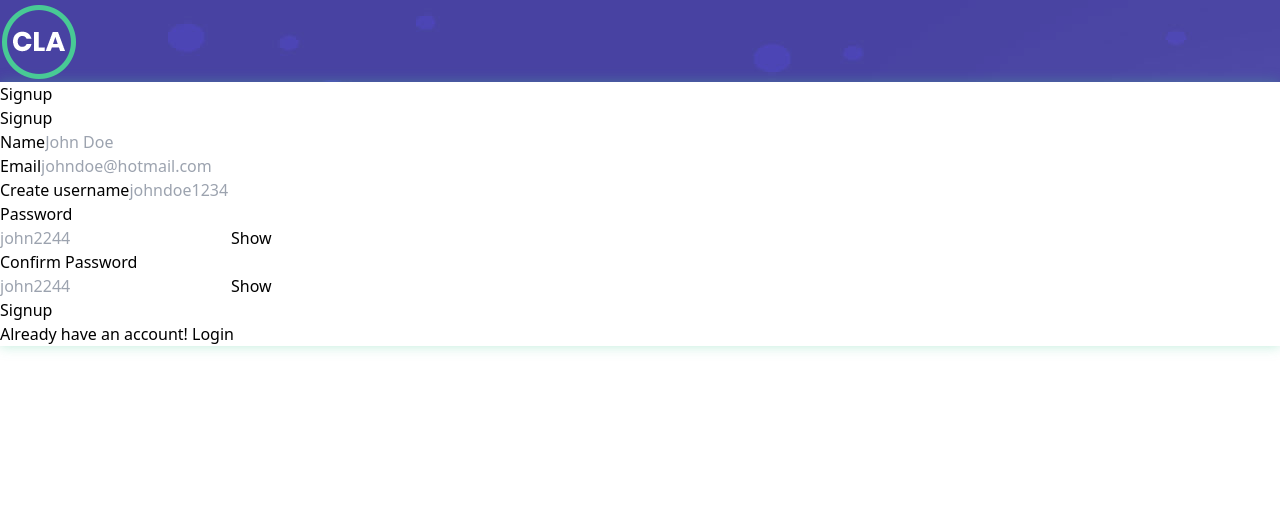
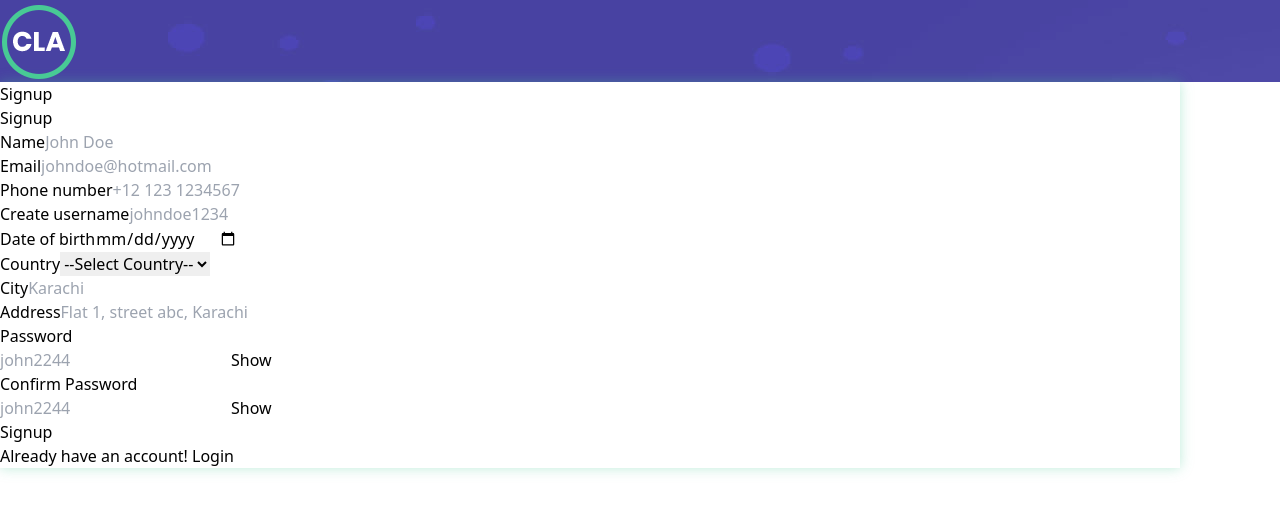
Before and after one commit to anasrazaofficial/tech-store-react, a React (Vite) app: page /signup in a window 1280 px wide. Shown: the top 512 px of the page. Built offline with nearby package versions, Linux system fonts and the light colour scheme.

Commit message:
add fields in signup

```diff
--- a/src/Pages/Login.jsx
+++ b/src/Pages/Login.jsx
@@ -28,6 +28,8 @@ const Login = () => {
                         }
                     }
                     invalid ? alert("Invalid credentials") : null
+                } else {
+                    alert("Invalid credentials")
                 }
             })
             .catch((err) => console.error(err))
@@ -39,25 +41,25 @@ const Login = () => {
                 <img src="src\Assets\logo.png" alt="" className='w-2/4' />
             </div>
             <div className='sm:relative'>
-                <div className='sm:absolute top-1/2 sm:-translate-y-1/2 left-1/2 sm:-translate-x-1/2 border px-4 sm:px-12 py-4 rounded-md bg-[--theme-primary] sm:bg-transparent h-screen sm:h-auto max-w-[100%] w-auto' style={{ boxShadow: '0px 0px 12px #48c8955c' }}>
+                <div className='sm:absolute top-1/2 sm:-translate-y-1/2 left-1/2 sm:-translate-x-1/2 border px-4 sm:px-6 py-4 rounded-md bg-[--theme-primary] sm:bg-transparent h-screen sm:h-auto max-w-[100%] w-auto' style={{ boxShadow: '0px 0px 12px #48c8955c' }}>
                     <div className='text-center'>
                         <h2 className='text-2xl font-semibold text-center border-b pb-2 text-white sm:text-black sm:border-black sm:inline-block px-1 hidden'>Login</h2>
                     </div>
                     <form onSubmit={loginUser} className='bg-white px-6 py-8 sm:p-0 rounded-md text-start absolute sm:static top-[60%] left-1/2 -translate-x-1/2 sm:translate-x-0 -translate-y-[60%] sm:translate-y-0 flex flex-col gap-3 sm:gap-4 w-80 sm:w-auto max-w-full'>
                         <h2 className='text-2xl font-semibold text-center pb-2 sm:text-black px-1 sm:hidden'>Login</h2>
-                        <div className='flex flex-col gap-y-1 sm:gap-y-2 mt-6'>
+                        <div className='flex flex-col gap-y-1 sm:gap-y-2 text-sm sm:text-base mt-6'>
                             <label htmlFor="email" className='font-semibold'>Username</label>
-                            <input type="text" id='email' name='email' placeholder='johndoe@hotmail.com' className='border px-3 py-1 focus-visible:outline-black' required onChange={(e) => setUser({ ...user, username: e.target.value })} />
+                            <input type="text" id='email' name='email' placeholder='johndoe@hotmail.com' className='border px-2 sm:px-3 py-1 focus-visible:outline-black' required onChange={(e) => setUser({ ...user, username: e.target.value })} />
                         </div>
-                        <div className='flex flex-col gap-y-1 sm:gap-y-2'>
+                        <div className='flex flex-col gap-y-1 sm:gap-y-2 text-sm sm:text-base'>
                             <label htmlFor="password" className='font-semibold'>Password</label>
                             <div className='flex items-center'>
-                                <input type={pass ? 'text' : 'password'} name="password" id="password" placeholder='johndoe123' className='border px-3 py-1 w-full focus-visible:outline-black' required minLength='8' onChange={(e) => setUser({ ...user, password: e.target.value })} />
+                                <input type={pass ? 'text' : 'password'} name="password" id="password" placeholder='johndoe123' className='border px-2 sm:px-3 py-1 w-full focus-visible:outline-black' required minLength='8' onChange={(e) => setUser({ ...user, password: e.target.value })} />
                                 {pass ? <span className='text-blue-500 font-bold cursor-pointer px-2 border-y border-r py-1 hover:text-blue-600' onClick={() => setPass(false)}>Hide</span> : <span className='text-blue-500 font-bold cursor-pointer px-2 border-y border-r py-1 hover:text-blue-600' onClick={() => setPass(true)}>Show</span>}
                             </div>
                         </div>
                         <div className='mx-auto text-center mt-6'>
-                            <button type='submit' className='bg-[--theme-secondary] font-semibold sm:font-bold py-2 px-10 sm:px-8 hover:bg-[--theme-secondary-hover] transition-colors text-white'>Login</button>
+                            <button type='submit' className='bg-[--theme-secondary] font-semibold sm:font-bold py-2 px-10 sm:px-8 hover:bg-[--theme-secondary-hover] transition-colors text-white cursor-pointer'>Login</button>
                         </div>
                         <p className='text-sm'>Don't have an account! <Link to='/signup' className='font-bold cursor-pointer'>Signup</Link></p>
                     </form>
--- a/src/Pages/Signup.jsx
+++ b/src/Pages/Signup.jsx
@@ -1,47 +1,49 @@
 import axios from 'axios'
 import React, { useState } from 'react'
-import { Link, useNavigate } from 'react-router-dom'
+import { Link } from 'react-router-dom'
+import { url } from '../App'
 
 const Signup = () => {
     const [user, setUser] = useState({
         name: '',
         email: '',
+        phoneNumber: '',
         username: '',
+        dob: '',
+        country: '',
+        city: '',
+        address: '',
         password: '',
         confirmPassword: '',
         isLoggedin: true
     })
     const [pass, setPass] = useState(false)
     const [conPass, setConPass] = useState(false)
-    const navigate = useNavigate()
 
     const signupUser = (e) => {
         e.preventDefault()
 
         const post = () => {
-            axios.post('http://localhost:3000/users', user)
+            axios.post(`${url}/users`, user)
                 .then((resp) => {
                     console.info(resp)
                     window.localStorage.setItem('active', 'true')
-                    navigate('/home')
+                    window.location.href = '/'
                 })
                 .catch((err) => console.error(err))
         }
 
-        axios.get('http://localhost:3000/users')
+        axios.get(`${url}/users`)
             .then((res) => {
-                debugger
                 if (user.password === user.confirmPassword) {
                     if (res.data.length === 0) {
                         post()
                     } else {
-                        // Start from here add flag for post only one time
                         let userFound = true
                         for (let i = 0; i < res.data.length; i++) {
                             const e = res.data[i];
-                            if (e.username !== user.username && e.email !== user.email) {
-                                userFound = true
-                            } else {
+                            if (e.username !== user.username && e.email !== user.email) userFound = true
+                            else {
                                 alert('Username or email not available')
                                 userFound = false
                                 break
@@ -59,47 +61,77 @@ const Signup = () => {
     }
 
     return (
-        <div className='grid sm:grid-cols-3'>
-            <div className='hidden bg-banner h-screen col-span-2 sm:flex justify-center items-center'>
+        <div className='grid sm:grid-cols-2'>
+            <div className='hidden bg-banner h-screen sm:flex justify-center items-center'>
                 <img src="src\Assets\logo.png" alt="" className='w-2/4' />
             </div>
             <div className='sm:relative'>
-                <div className='sm:absolute top-1/2 sm:-translate-y-1/2 left-1/2 sm:-translate-x-1/2 border px-4 sm:px-12 py-4 rounded-md bg-[--theme-primary] sm:bg-transparent h-screen sm:h-auto max-w-[100%] w-auto' style={{ boxShadow: '0px 0px 12px #48c8955c' }}>
+                <div className='sm:absolute top-1/2 sm:-translate-y-1/2 left-1/2 sm:-translate-x-1/2 border px-4 sm:px-6 py-4 rounded-md bg-[--theme-primary] sm:bg-transparent h-screen sm:h-auto max-w-[100%]' style={{ boxShadow: '0px 0px 12px #48c8955c', width: 'calc(100% - 100px)' }}>
                     <div className='text-center'>
                         <h2 className='text-2xl font-semibold text-center border-b pb-2 text-white sm:text-black sm:border-black sm:inline-block px-1 hidden'>Signup</h2>
                     </div>
-                    <form onSubmit={signupUser} className='bg-white px-6 py-8 sm:p-0 rounded-md text-start absolute sm:static top-[60%] left-1/2 -translate-x-1/2 sm:translate-x-0 -translate-y-[60%] sm:translate-y-0 flex flex-col gap-3 sm:gap-4 w-80 sm:w-auto max-w-full'>
+                    <form onSubmit={signupUser} className='bg-white px-6 py-8 sm:p-0 rounded-md text-start absolute sm:static top-[60%] left-1/2 -translate-x-1/2 sm:translate-x-0 -translate-y-[60%] sm:translate-y-0  space-y-3 sm:space-y-4 w-80 sm:w-auto max-w-full'>
                         <h2 className='text-2xl font-semibold text-center pb-2 sm:text-black px-1 sm:hidden'>Signup</h2>
-                        <div className='flex flex-col gap-y-1 sm:gap-y-2 mt-6'>
+                        <div className='grid grid-cols-2 gap-3 sm:gap-4 mt-6'>
+                            <div className='flex flex-col gap-y-1 sm:gap-y-2 text-sm xl:text-base'>
                                 <label htmlFor="name" className='font-semibold'>Name</label>
-                            <input type="text" id='name' name='name' placeholder='John Doe' className='border px-3 py-1 focus-visible:outline-black' required onChange={(e) => setUser({ ...user, name: e.target.value })} />
+                                <input type="text" id='name' name='name' placeholder='John Doe' className='border rounded-md px-2 sm:px-3 py-1 focus-visible:outline-black' required onChange={(e) => setUser({ ...user, name: e.target.value })} />
                             </div>
-                        <div className='flex flex-col gap-y-1 sm:gap-y-2'>
+                            <div className='flex flex-col gap-y-1 sm:gap-y-2 text-sm xl:text-base'>
                                 <label htmlFor="email" className='font-semibold'>Email</label>
-                            <input type="email" id='email' name='email' placeholder='johndoe@hotmail.com' className='border px-3 py-1 focus-visible:outline-black' required onChange={(e) => setUser({ ...user, email: e.target.value })} />
+                                <input type="email" id='email' name='email' placeholder='johndoe@hotmail.com' className='border rounded-md px-2 sm:px-3 py-1 focus-visible:outline-black' required onChange={(e) => setUser({ ...user, email: e.target.value })} />
                             </div>
-                        <div className='flex flex-col gap-y-1 sm:gap-y-2'>
+                            <div className='flex flex-col gap-y-1 sm:gap-y-2 text-sm xl:text-base'>
+                                <label htmlFor="phoneNumber" className='font-semibold'>Phone number</label>
+                                <input type="tel" id='phoneNumber' name='phoneNumber' placeholder="+12 123 1234567" className='border rounded-md px-2 sm:px-3 py-1 focus-visible:outline-black' required onChange={(e) => setUser({ ...user, phoneNumber: e.target.value })} />
+                            </div>
+                            <div className='flex flex-col gap-y-1 sm:gap-y-2 text-sm xl:text-base'>
                                 <label htmlFor="username" className='font-semibold'>Create username</label>
-                            <input type="text" id='username' name='username' placeholder='johndoe1234' className='border px-3 py-1 focus-visible:outline-black' required onChange={(e) => setUser({ ...user, username: e.target.value })} />
+                                <input type="text" id='username' name='username' placeholder='johndoe1234' className='border rounded-md px-2 sm:px-3 py-1 focus-visible:outline-black' required onChange={(e) => setUser({ ...user, username: e.target.value })} />
                             </div>
-                        <div className='flex flex-col gap-y-1 sm:gap-y-2'>
+                            <div className='flex flex-col gap-y-1 sm:gap-y-2 text-sm xl:text-base'>
+                                <label htmlFor="dob" className='font-semibold'>Date of birth</label>
+                                <input type="date" id='dob' name='dob' placeholder='johndoe1234' className='border rounded-md px-2 sm:px-3 py-1 focus-visible:outline-black' required onChange={(e) => setUser({ ...user, dob: e.target.value })} />
+                            </div>
+                            <div className='flex flex-col gap-y-1 sm:gap-y-2 text-sm xl:text-base'>
+                                <label htmlFor="country" className='font-semibold'>Country</label>
+                                <select id='country' name='country' className='border rounded-md px-2 sm:px-3 py-1 focus-visible:outline-black' required onChange={(e) => setUser({ ...user, country: e.target.value })} >
+                                    <option>--Select Country--</option>
+                                    <option>Pakistan</option>
+                                    <option>USA</option>
+                                    <option>UK</option>
+                                    <option>China</option>
+                                    <option>Turkey</option>
+                                    <option>India</option>
+                                </select>
+                            </div>
+                            <div className='flex flex-col gap-y-1 sm:gap-y-2 text-sm xl:text-base'>
+                                <label htmlFor="city" className='font-semibold'>City</label>
+                                <input type="text" id='city' name='city' placeholder='Karachi' className='border rounded-md px-2 sm:px-3 py-1 focus-visible:outline-black' required onChange={(e) => setUser({ ...user, city: e.target.value })} />
+                            </div>
+                            <div className='flex flex-col gap-y-1 sm:gap-y-2 text-sm xl:text-base'>
+                                <label htmlFor="address" className='font-semibold'>Address</label>
+                                <input type="text" id='address' name='address' placeholder='Flat 1, street abc, Karachi' className='border rounded-md px-2 sm:px-3 py-1 focus-visible:outline-black' required onChange={(e) => setUser({ ...user, address: e.target.value })} />
+                            </div>
+                            <div className='flex flex-col gap-y-1 sm:gap-y-2 text-sm xl:text-base'>
                                 <label htmlFor="password" className='font-semibold'>Password</label>
                                 <div className='flex items-center'>
-                                <input type={pass ? 'text' : 'password'} name="password" id="password" placeholder='john2244' className='border px-3 py-1 w-full focus-visible:outline-black' required minLength='8' onChange={(e) => setUser({ ...user, password: e.target.value })} />
+                                    <input type={pass ? 'text' : 'password'} name="password" id="password" placeholder='john2244' className='border rounded-md px-2 sm:px-3 py-1 w-full focus-visible:outline-black' required minLength='8' onChange={(e) => setUser({ ...user, password: e.target.value })} />
                                     {pass ? <span className='text-blue-500 font-bold cursor-pointer px-2 border-y border-r py-1 hover:text-blue-600' onClick={() => setPass(false)}>Hide</span> : <span className='text-blue-500 font-bold cursor-pointer px-2 border-y border-r py-1 hover:text-blue-600' onClick={() => setPass(true)}>Show</span>}
                                 </div>
                             </div>
-                        <div className='flex flex-col gap-y-1 sm:gap-y-2'>
+                            <div className='flex flex-col gap-y-1 sm:gap-y-2 text-sm xl:text-base'>
                                 <label htmlFor="confirmPassword" className='font-semibold'>Confirm Password</label>
                                 <div className='flex items-center'>
-                                <input type={conPass ? 'text' : 'password'} name="confirmPassword" id="confirmPassword" placeholder='john2244' className='border px-3 py-1 w-full focus-visible:outline-black' required minLength='8' onChange={(e) => setUser({ ...user, confirmPassword: e.target.value })} />
+                                    <input type={conPass ? 'text' : 'password'} name="confirmPassword" id="confirmPassword" placeholder='john2244' className='border rounded-md px-2 sm:px-3 py-1 w-full focus-visible:outline-black' required minLength='8' onChange={(e) => setUser({ ...user, confirmPassword: e.target.value })} />
                                     {conPass ? <span className='text-blue-500 font-bold cursor-pointer px-2 border-y border-r py-1 hover:text-blue-600' onClick={() => setConPass(false)}>Hide</span> : <span className='text-blue-500 font-bold cursor-pointer px-2 border-y border-r py-1 hover:text-blue-600' onClick={() => setConPass(true)}>Show</span>}
+                                </div>
                             </div>
                         </div>
                         <div className='mx-auto text-center mt-6'>
                             <button className='bg-[--theme-secondary] font-semibold sm:font-bold py-2 px-10 sm:px-8 hover:bg-[--theme-secondary-hover] transition-colors text-white'>Signup</button>
                         </div>
-                        <p className='text-sm'>Already have an account! <Link to='/' className='font-bold cursor-pointer'>Login</Link></p>
+                        <p className='text-sm'>Already have an account! <Link to='/login' className='font-bold cursor-pointer'>Login</Link></p>
                     </form>
                 </div>
             </div>
--- a/src/main.jsx
+++ b/src/main.jsx
@@ -18,9 +18,9 @@ import Signup from './Pages/Signup'
 const routes = createBrowserRouter(
   createRoutesFromElements(
     <Route path='/' element={<App />}>
-      <Route path='' element={<Login />} />
+      <Route path='login' element={<Login />} />
       <Route path='signup' element={<Signup />} />
-      <Route path='home' element={<Home />} />
+      <Route path='' element={<Home />} />
       <Route path='about' element={<About />} />
       <Route path='shop' element={<Shop />} />
       <Route path='whyus' element={<WhyUs />} />
```
Also changed, not shown: db.json (+1 -38 lines), src/App.jsx (+5 -3 lines). Lines whose indentation alone changed are shown as unchanged.
